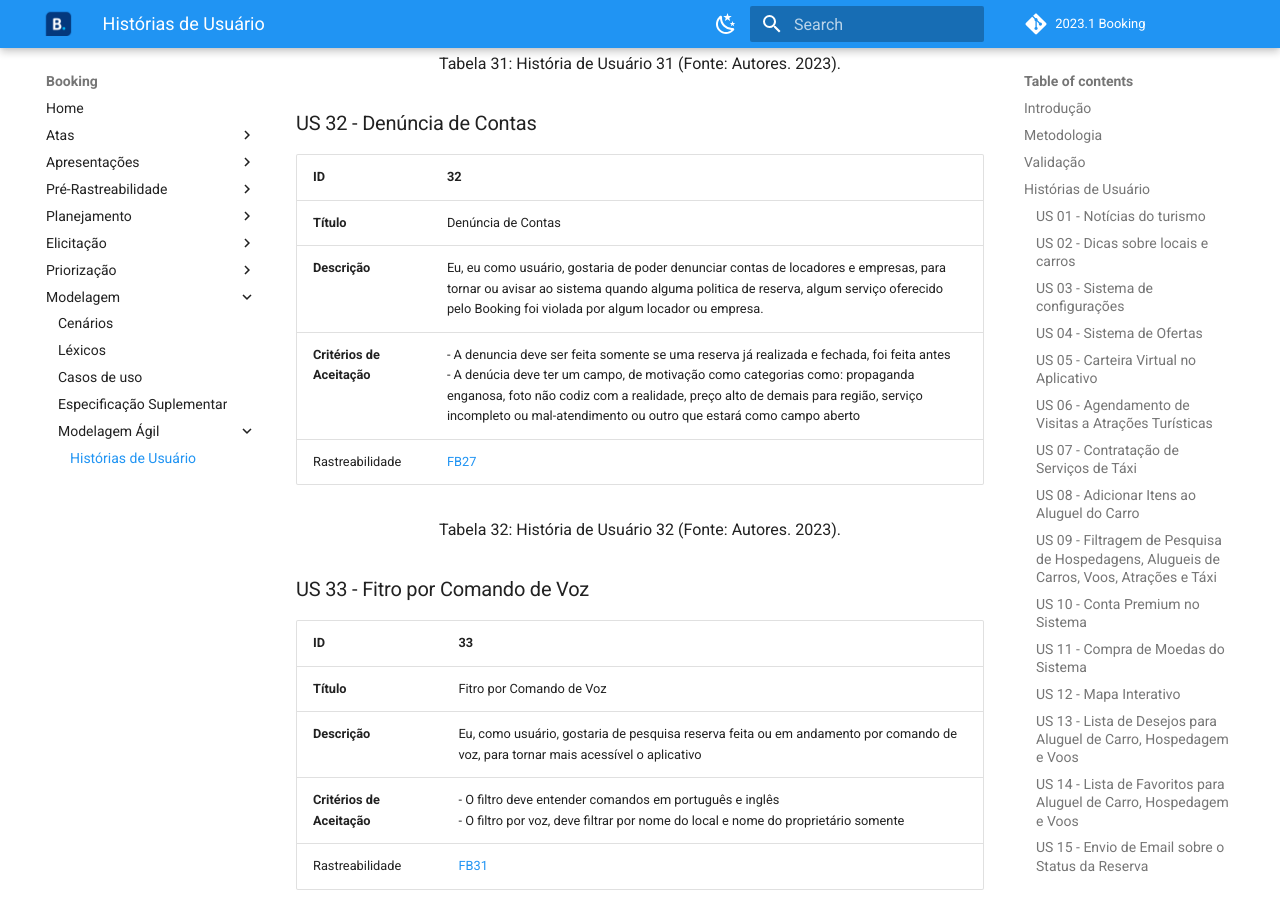
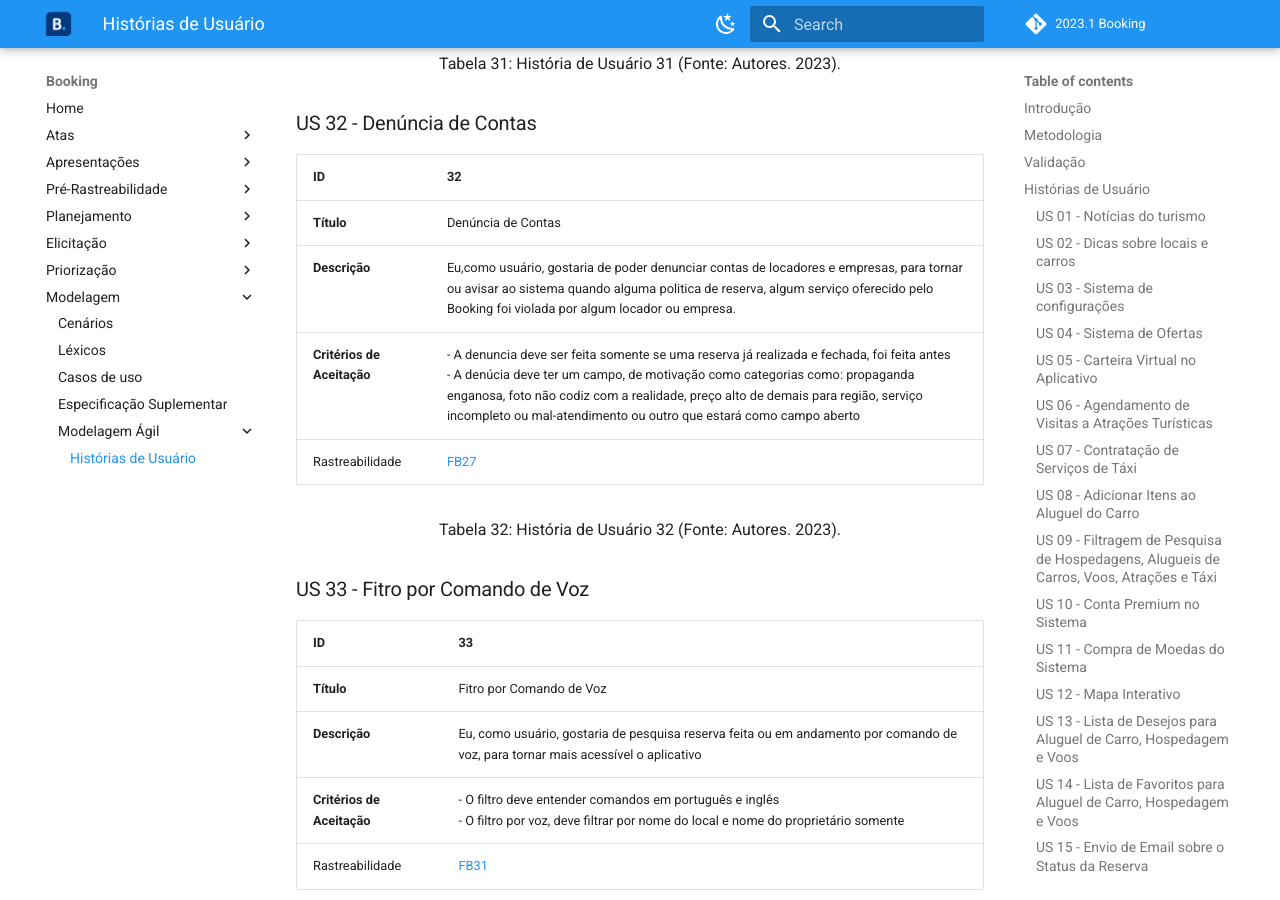
Before and after one commit to Requisitos-de-Software/2023.1-Booking, an MkDocs documentation site: the page built from docs/modelagem/modelo-agil/historiasDeUsuario.md, in a window 1280 px wide and 900 px high, scrolled down 16702 px. Built offline with MkDocs 1.6.1 and Material for MkDocs 9.7.7, drawn with Linux system fonts in a browser that asks for light colours; comment, search, counter and statistics services are not loaded.

Commit message:
Correçãp de erro ortográfico

```diff
--- a/docs/modelagem/modelo-agil/historiasDeUsuario.md
+++ b/docs/modelagem/modelo-agil/historiasDeUsuario.md
@@ -484,7 +484,7 @@ A seguir, nas Tabelas 01 até 37, apresentamos as histórias de usuário elicita
 | **ID**                        | 32                                                                                                                                                                                                                                                                                                                                              |
 | :---------------------------------- | :---------------------------------------------------------------------------------------------------------------------------------------------------------------------------------------------------------------------------------------------------------------------------------------------------------------------------------------------- |
 | **Título**                   | Denúncia de Contas                                                                                                                                                                                                                                                                                                                             |
-| **Descrição**               | Eu, eu como usuário, gostaria de poder denunciar contas de locadores e empresas, para tornar ou avisar ao sistema quando alguma politica de reserva, algum serviço oferecido pelo Booking foi violada por algum locador ou empresa.                                                                                                           |
+| **Descrição**               | Eu,como usuário, gostaria de poder denunciar contas de locadores e empresas, para tornar ou avisar ao sistema quando alguma politica de reserva, algum serviço oferecido pelo Booking foi violada por algum locador ou empresa.                                                                                                           |
 | **Critérios de Aceitação** | - A denuncia deve ser feita somente se uma reserva já realizada e fechada, foi feita antes<br />- A denúcia deve ter um campo, de motivação como categorias como: propaganda enganosa, foto não codiz com a realidade, preço alto de demais para região, serviço incompleto ou mal-atendimento ou outro que estará como campo aberto  |
 | Rastreabilidade                     | [FB27](../../elicitacao/observacao.md/#requisitos-funcionais)                                                                                                                                                                                                                                                                                                                                             |
 
```
